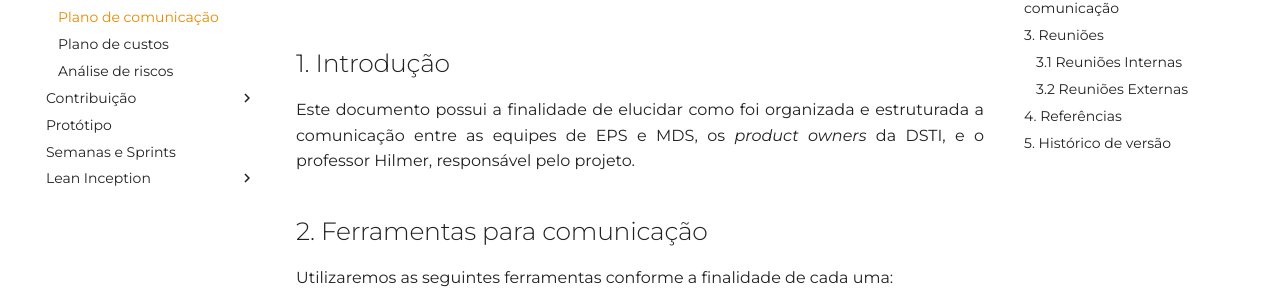
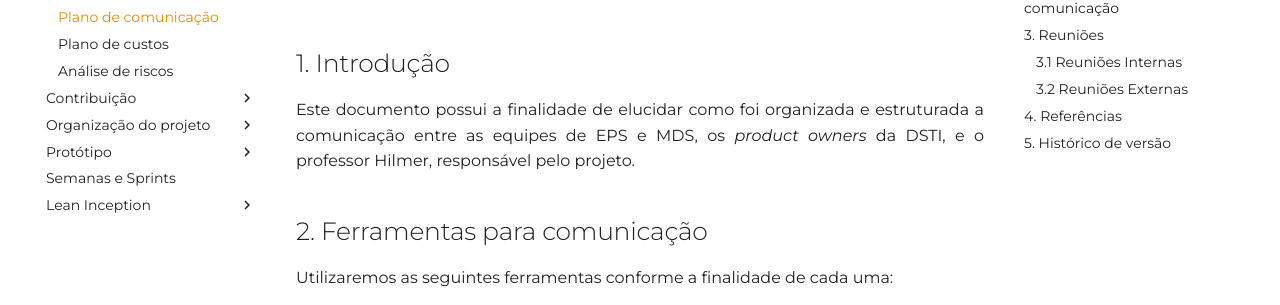
Before and after one commit to fga-eps-mds/2023-1-Alectrion-DOC, an MkDocs documentation site: the page built from docs/plano-comunicacao.md, in a window 1280 px wide. Shown: the part 175-480 px from the top of the page. Built offline with MkDocs 1.6.1 and Material for MkDocs 9.7.7, drawn with Linux system fonts in a browser that asks for light colours; some web fonts are replaced; comment, search, counter and statistics services are not loaded; some of the changed lines change nothing that is shown.

Commit message:
alteracao path

```diff
--- a/mkdocs.yml
+++ b/mkdocs.yml
@@ -26,15 +26,16 @@ nav:
     - Plano de custos: plano-custos.md
     - Análise de riscos: plano-riscos.md
   - Contribuição:
-    - Backlog do produto: documentacao/backlog.md
     - Guia de contribuição: documentacao/guiaDeContribuicao.md
     - Código de conduta: documentacao/codigo-conduta.md
-    - Guia de estilo: documentacao/guia-de-estilo.md
+  - Organização do projeto:
     - Metodologias: metodologias.md
     - Termo de abertura: documentacao/tap.md
     - Estrutura analítica do projeto: documentacao/eap.md
     - Documento de arquitetura: documentacao/arquitetura.md
-  - Protótipo: documentacao/prototipo.md
+  - Protótipo:
+    - Protótipo de alta fidelidade: documentacao/prototipo.md
+    - Guia de estilo: documentacao/guia-de-estilo.md
   - Semanas e Sprints: semanas-sprints.md
   - Lean Inception:
     - Visão do Produto: documentacao/lean-inception/visao-do-produto.md
@@ -46,5 +47,6 @@ nav:
     - Revisão técnica, de negócio e de UX: documentacao/lean-inception/revisao.md
     - Sequenciador: documentacao/lean-inception/sequenciador.md
     - Canvas MVP: documentacao/lean-inception/canvas.md
+    - Backlog inicial do produto: documentacao/backlog.md
 
 dev_addr: "0.0.0.0:8000"
```
